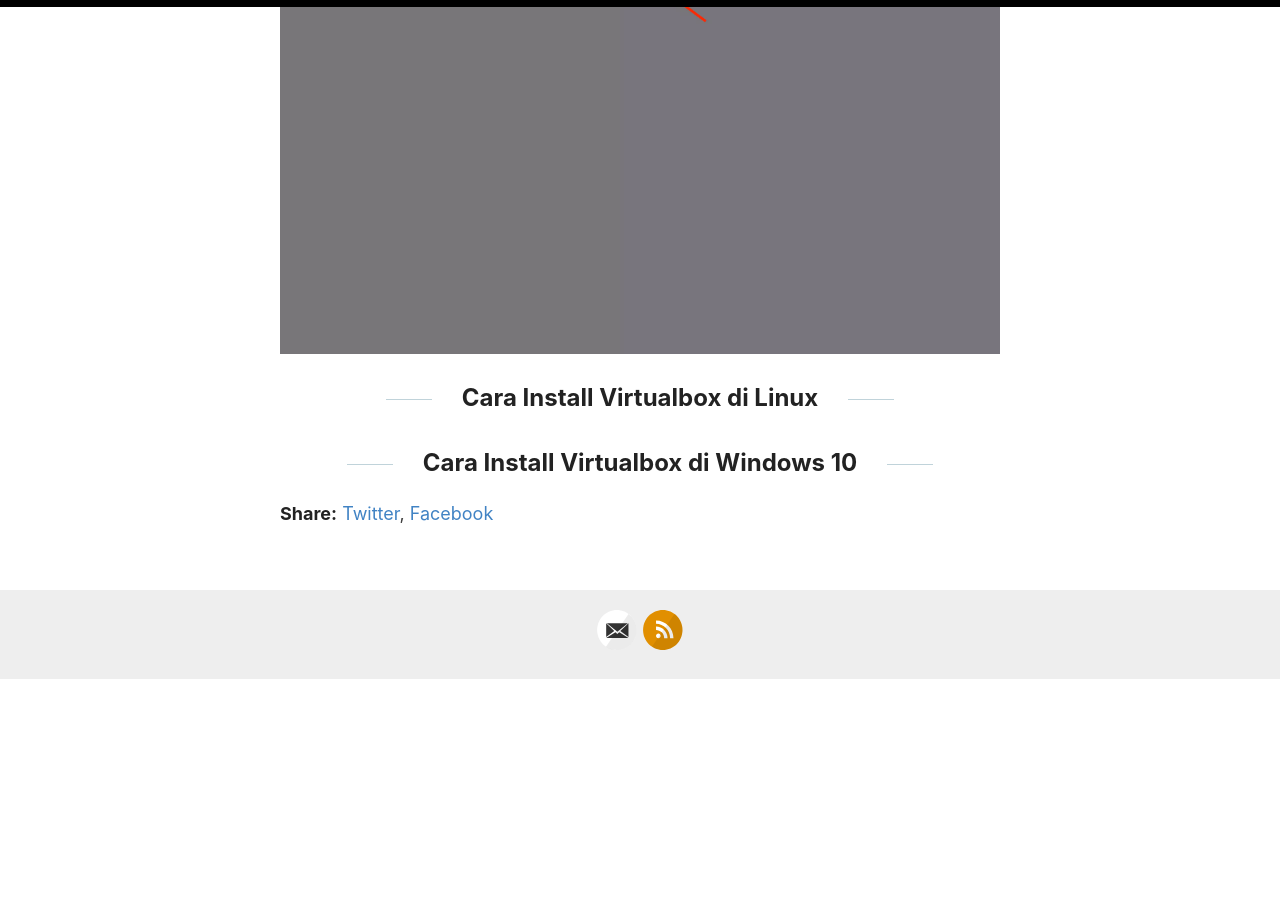
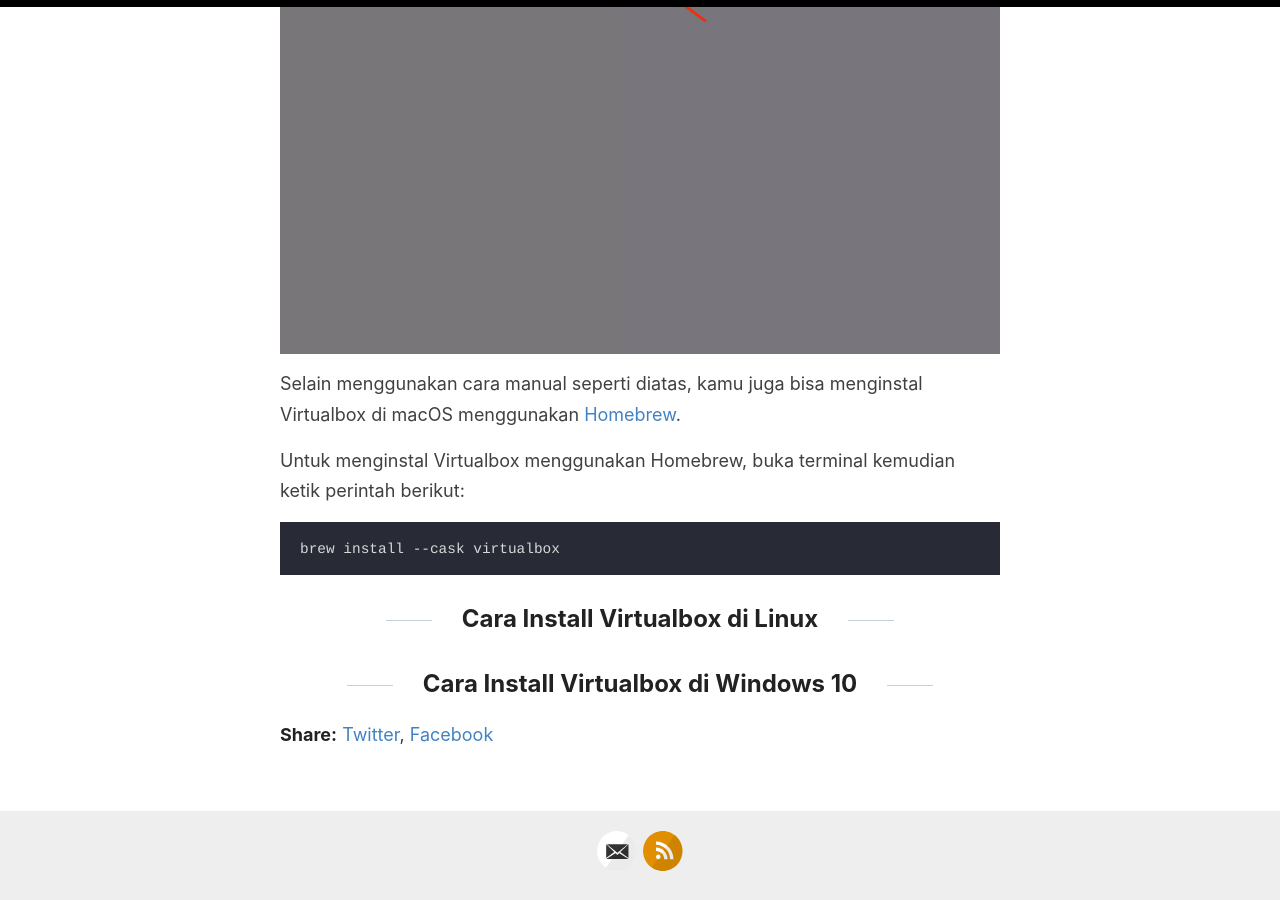
Before and after one commit to Virtualbox-ID/virtualbox-id.github.io, a Jekyll site: the page built from _posts/2020-2-12-cara-install-virtualbox.md, in a window 1280 px wide and 900 px high, scrolled down 7149 px. Built offline with Jekyll 4.4.1, drawn with Linux system fonts in a browser that asks for light colours; before the commit the page ends 7828 px from its top, so only the background shows below that.

Commit message:
add brew on mac installation method

````diff
--- a/_posts/2020-2-12-cara-install-virtualbox.md
+++ b/_posts/2020-2-12-cara-install-virtualbox.md
@@ -56,5 +56,13 @@ Setelah itu silahkan restart Macbook kamu. Dan coba cek di Launchpad, maka kini
 
 ![](/images/cara-install-virtualbox/macos/cara-install-virtualbox-di-macos-12.webp)
 
+Selain menggunakan cara manual seperti diatas, kamu juga bisa menginstal Virtualbox di macOS menggunakan [Homebrew](https://brew.sh/).
+
+Untuk menginstal Virtualbox menggunakan Homebrew, buka terminal kemudian ketik perintah berikut:
+
+```
+brew install --cask virtualbox
+```
+
 ## Cara Install Virtualbox di Linux
 ## Cara Install Virtualbox di Windows 10
````
